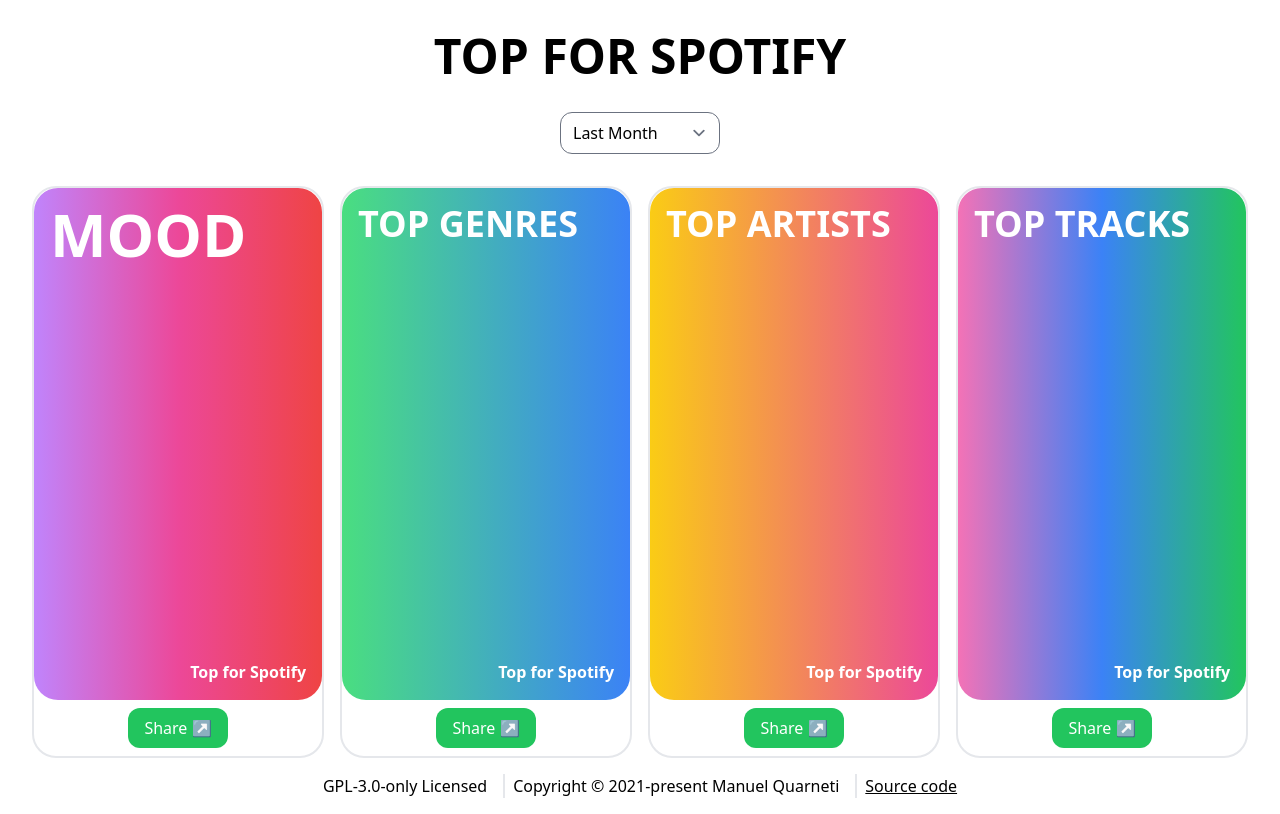
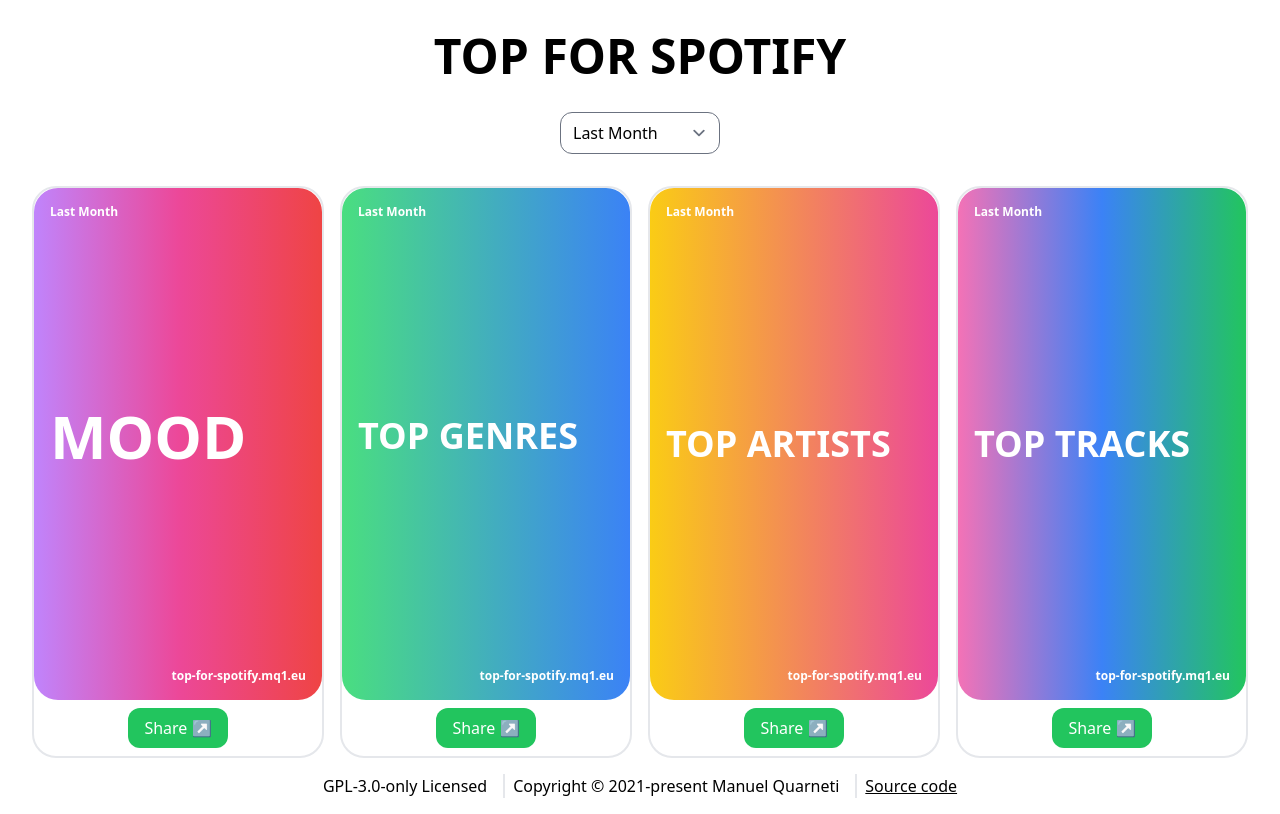
Before and after one commit to mq1/top-for-spotify, an Astro site: page /me in a window 1280 px wide. Built offline with nearby package versions, Linux system fonts and the light colour scheme; Astro itself is replaced by a stand-in of ours; no server answers.

Commit message:
💄 Styling

```diff
--- a/src/components/ArtistsContainer.astro
+++ b/src/components/ArtistsContainer.astro
@@ -10,7 +10,7 @@
             <h2 class="text-4xl uppercase">Top Artists</h2>
             <Artists client:only />
         </div>
-        <h2 class="text-right">Top for Spotify</h2>
+        <h2 class="text-right text-xs">top-for-spotify.mq1.eu</h2>
     </div>
     <button onclick="share('Top Artists')" class="text-white bg-green-500 hover:bg-green-600 transition transform-gpu ease-in-out px-4 py-2 rounded-xl">
         Share ↗️
--- a/src/components/GenresContainer.astro
+++ b/src/components/GenresContainer.astro
@@ -12,7 +12,7 @@
                 <Genres client:only />
             </ol>
         </div>
-        <h2 class="text-right">Top for Spotify</h2>
+        <h2 class="text-right text-xs">top-for-spotify.mq1.eu</h2>
     </div>
     <button onclick="share('Top Genres')" class="text-white bg-green-500 hover:bg-green-600 transition transform-gpu ease-in-out px-4 py-2 rounded-xl">
         Share ↗️
--- a/src/components/MoodContainer.astro
+++ b/src/components/MoodContainer.astro
@@ -18,7 +18,7 @@
             <Energy client:only />
             <Happiness client:only />
         </div>
-        <h2 class="text-right">Top for Spotify</h2>
+        <h2 class="text-right text-xs">top-for-spotify.mq1.eu</h2>
     </div>
     <button onclick="share('Mood')" class="text-white bg-green-500 hover:bg-green-600 transition transform-gpu ease-in-out px-4 py-2 rounded-xl">
         Share ↗️
--- /dev/null
+++ b/src/components/TimeRangeIndicator.svelte
@@ -0,0 +1,15 @@
+<script lang="ts">
+	import { timeRange } from '../stores/timeRange';
+</script>
+
+<span>
+    {#await $timeRange then timeRange}
+        {#if timeRange === 'short_term'}
+            Last Month
+        {:else if timeRange === 'medium_term'}
+            Last 6 Months
+        {:else if timeRange === 'long_term'}
+            All Time
+        {/if}
+    {/await}
+</span>
--- a/src/components/TracksContainer.astro
+++ b/src/components/TracksContainer.astro
@@ -10,7 +10,7 @@
 			<h2 class="text-4xl uppercase">Top Tracks</h2>
 			<Tracks client:only />
 		</div>
-		<h2 class="text-right">Top for Spotify</h2>
+		<h2 class="text-right text-xs">top-for-spotify.mq1.eu</h2>
 	</div>
 	<button onclick="share('Top Tracks')" class="text-white bg-green-500 hover:bg-green-600 transition transform-gpu ease-in-out px-4 py-2 rounded-xl">
         Share ↗️
--- a/src/components/UserName.svelte
+++ b/src/components/UserName.svelte
@@ -1,9 +1,13 @@
 <script lang="ts">
+    import TimeRangeIndicator from './TimeRangeIndicator.svelte';
 	import { user } from '../stores/user';
 </script>
 
-{#await $user then user}
-    <h2>
-        {user.display_name}'s stats
-    </h2>
-{/await}
+<div class="flex justify-between text-xs">
+    {#await $user then user}
+        <h2>
+            {user.display_name}'s stats
+        </h2>
+    {/await}
+    <TimeRangeIndicator />
+</div>
```
